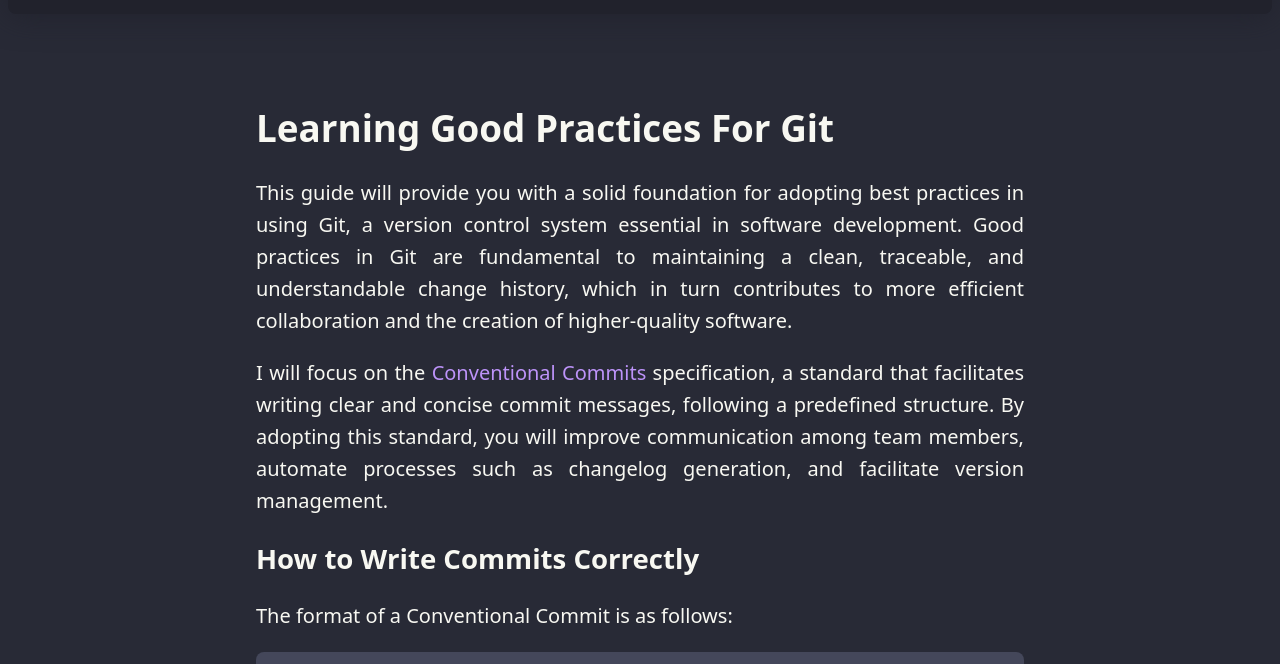
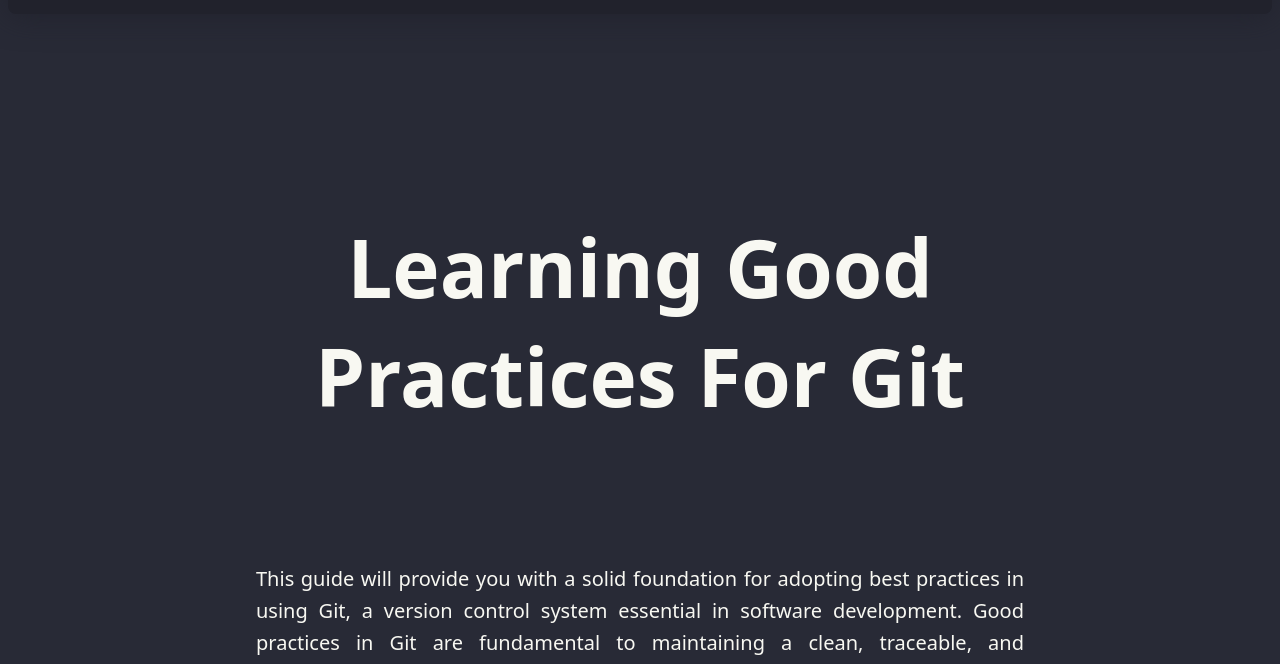
Before and after one commit to druxorey/druxorey.github.io, a plain HTML site: page blog/learning/good-practices-for-git.html in a window 1280 px wide. Shown: the part 122-786 px from the top of the page. Drawn offline with Linux system fonts and the light colour scheme.

Commit message:
fix(blog): changed good-practices-for-git.html title class.

```diff
--- a/blog/learning/good-practices-for-git.html
+++ b/blog/learning/good-practices-for-git.html
@@ -39,8 +39,7 @@
 
 	<div class="main-root">
 		<div class="main-post">
-			<h1 id="learning-good-practices-for-git">Learning Good Practices For
-Git</h1>
+			<h1 class="post-header">Learning Good Practices For Git</h1>
 <p>This guide will provide you with a solid foundation for adopting best
 practices in using Git, a version control system essential in software
 development. Good practices in Git are fundamental to maintaining a
```
